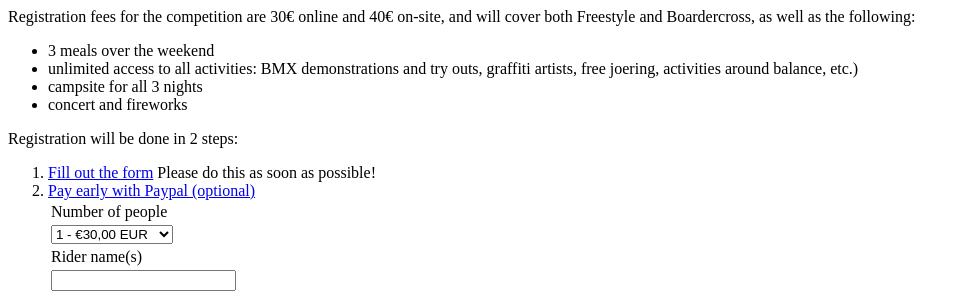
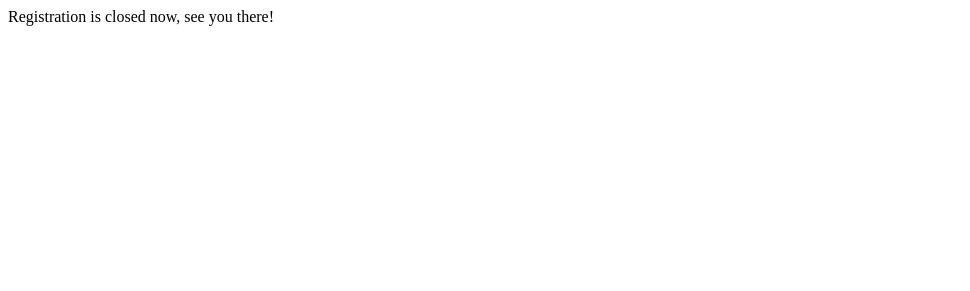
Before and after one commit to mikaelgramont/wmc2017, a PHP site: page /registration.php in a window 1280 px wide. Shown: the top 291 px of the page, without its empty margins (0-970 px from the left). Run offline with PHP 8.4, Linux system fonts and the light colour scheme.

Commit message:
Closing registration

```diff
--- a/pages/registration.php
+++ b/pages/registration.php
@@ -1,44 +1 @@
-<p>Registration fees for the competition are 30€ online and 40€ on-site, and will cover both Freestyle and Boardercross, as well as the following:</p>
-<ul>
-<li>3 meals over the weekend</li>
-<li>unlimited access to all activities: BMX demonstrations and try outs, graffiti artists, free joering, activities around balance, etc.)</li>
-<li>campsite for all 3 nights</li>
-<li>concert and fireworks</li>
-</ul>
-<p>Registration will be done in 2 steps:</p>
-<ol>
-	<li>
-		<a class="cta" href="https://goo.gl/opD4Yw" target="_blank">Fill out the form</a>
-		<span class="wrapOnMobile">Please do this as soon as possible!</span>
-	</li>
-	<li>
-		<a class="cta" disabled href="javascript:(function(){return false})()" id="paypal-cta">Pay early with Paypal (optional)</a>
-		<div class="paypal-form">
-			<form action="https://www.paypal.com/cgi-bin/webscr" method="post" target="_top">
-				<input type="hidden" name="cmd" value="_s-xclick">
-				<input type="hidden" name="hosted_button_id" value="B99ADVGPBLVM2">
-				<table>
-				<tr><td><input type="hidden" name="on0" value="Number of people">Number of people</td></tr><tr><td><select name="os0">
-					<option value="1 -">1 - €30,00 EUR</option>
-					<option value="2 -">2 - €60,00 EUR</option>
-					<option value="3 -">3 - €90,00 EUR</option>
-					<option value="4 -">4 - €120,00 EUR</option>
-					<option value="5 -">5 - €150,00 EUR</option>
-				</select> </td></tr>
-				<tr><td><input type="hidden" name="on1" value="Rider name(s)">Rider name(s)</td></tr><tr><td><input type="text" name="os1" maxlength="200"></td></tr>
-				</table>
-				<input type="hidden" name="currency_code" value="EUR">
-				<input type="image" src="https://www.paypalobjects.com/webstatic/en_US/i/btn/png/btn_paynow_107x26.png" border="0" name="submit" alt="Pay now">
-				<img alt="" border="0" src="https://www.paypalobjects.com/fr_FR/i/scr/pixel.gif" width="1" height="1">
-			</form>
-		</div>
-	</li>
-</ol>
-Discount for early payment! 30&euro; instead of 40&euro;!
-
-<script>
-	document.getElementById('paypal-cta').addEventListener('click', function(e) {
-		e.preventDefault();
-		document.getElementsByClassName('paypal-form')[0].classList.add('expanded');
-	});
-</script>
+<p>Registration is closed now, see you there!</p>
```
